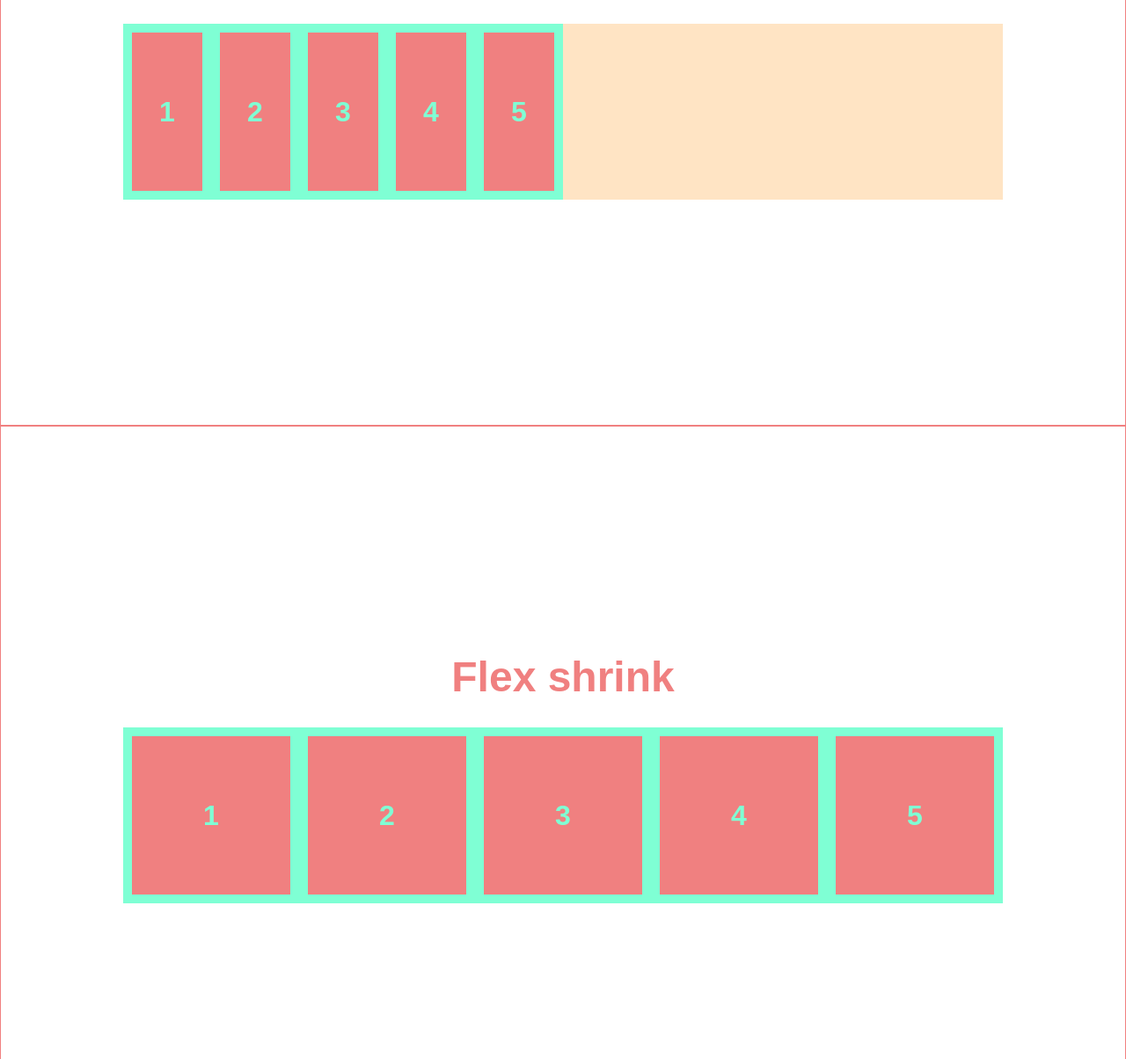
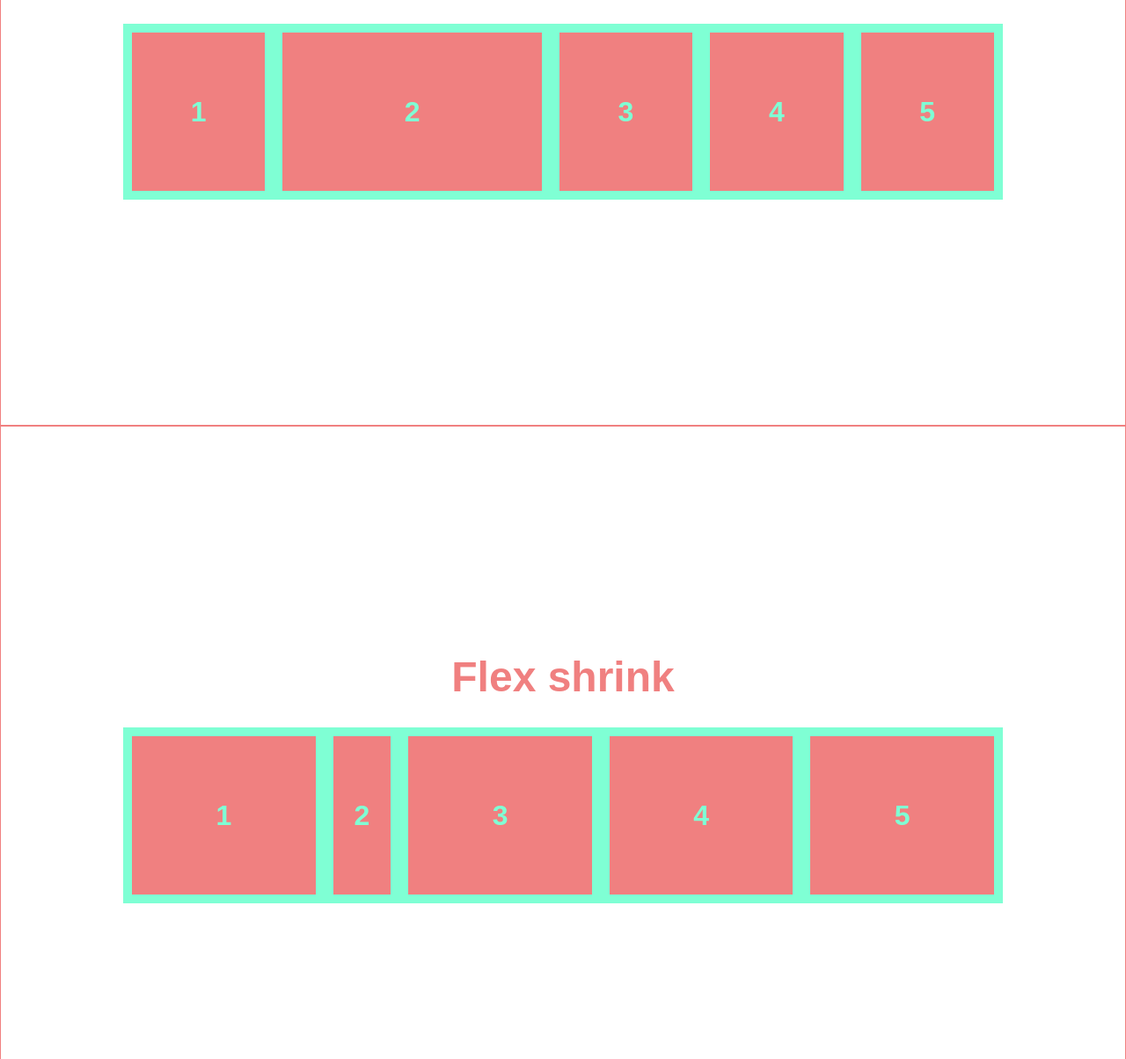
Before and after one commit to classe130-alessiovietri/07-flex-grow-shrink, a plain HTML site: page index.html in a window 1280 px wide. Shown: the part 316-1520 px from the top of the page at 88% size. Drawn offline with Linux system fonts and the light colour scheme.

Commit message:
Completato LC

```diff
--- a/css/style.css
+++ b/css/style.css
@@ -60,6 +60,11 @@ h1 {
 
 .grow .flex-container > * {
     flex-basis: 100px;
+    flex-grow: 1;
+}
+
+.grow .flex-container > *:nth-child(2) {
+    flex-grow: 3;
 }
 
 /*
@@ -70,4 +75,9 @@ h1 {
 
 .shrink .flex-container > * {
     flex-basis: 300px;
+    flex-shrink: 1;
 }
+
+.shrink .flex-container > *:nth-child(2) {
+    flex-shrink: 3;
+}
```
Also changed, not shown: index.html (+1 -0 lines).
